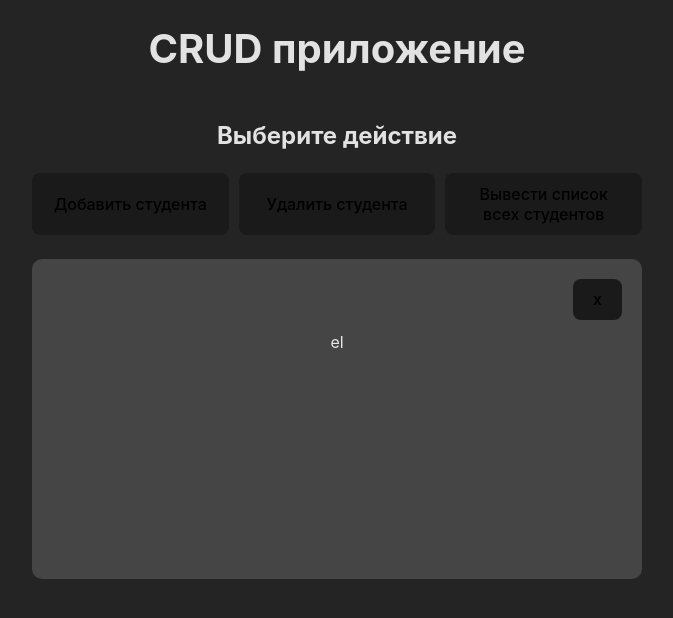
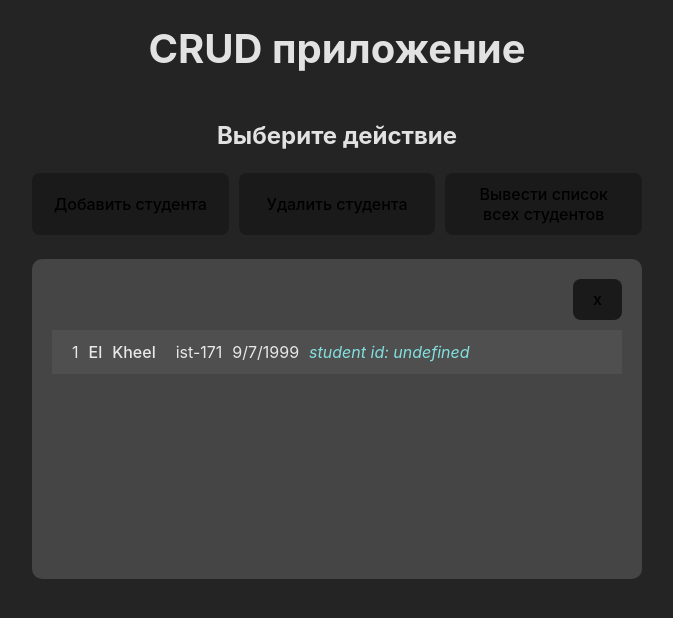
Before and after one commit to praesidi/doczilla-test-assignment, a React (Vite) app in the folder task-2/client/: page / in a window 1280 px wide. Both pictures are taken after a click on the button "Вывести список всех студентов". Shown: the top 618 px of the page, without its empty margins (303-976 px from the left). Built offline with nearby package versions, Linux system fonts and the light colour scheme.

Commit message:
refactor student list component

```diff
--- a/task-2/client/src/components/StudentList.tsx
+++ b/task-2/client/src/components/StudentList.tsx
@@ -1,4 +1,4 @@
-import { IStudent } from '../App';
+import { IStudent } from '../types';
 
 function StudentList({ students }: { students: IStudent[] }) {
   return (
@@ -6,7 +6,9 @@ function StudentList({ students }: { students: IStudent[] }) {
       {students.length === 0 ? (
         <h2>Список пуст</h2>
       ) : (
-        students.map((student) => <div>{student.firstName}</div>)
+        students.map((student, index) => (
+          <StudentCard key={student.id} student={student} index={index} />
+        ))
       )}
     </div>
   );
@@ -20,7 +22,8 @@ function StudentCard({ student, index }: { student: IStudent; index: number }) {
       <span className='name'>{student.lastName}</span>
       <span className='name'>{student.fatherName}</span>
       <span>{student.group}</span>
-      <span>{student.birthday}</span>
+      <span>{new Date(student.birthday).toLocaleDateString()}</span>
+      <span className='student-id'>{`student id: ${student.id}`}</span>
     </div>
   );
 }
```
